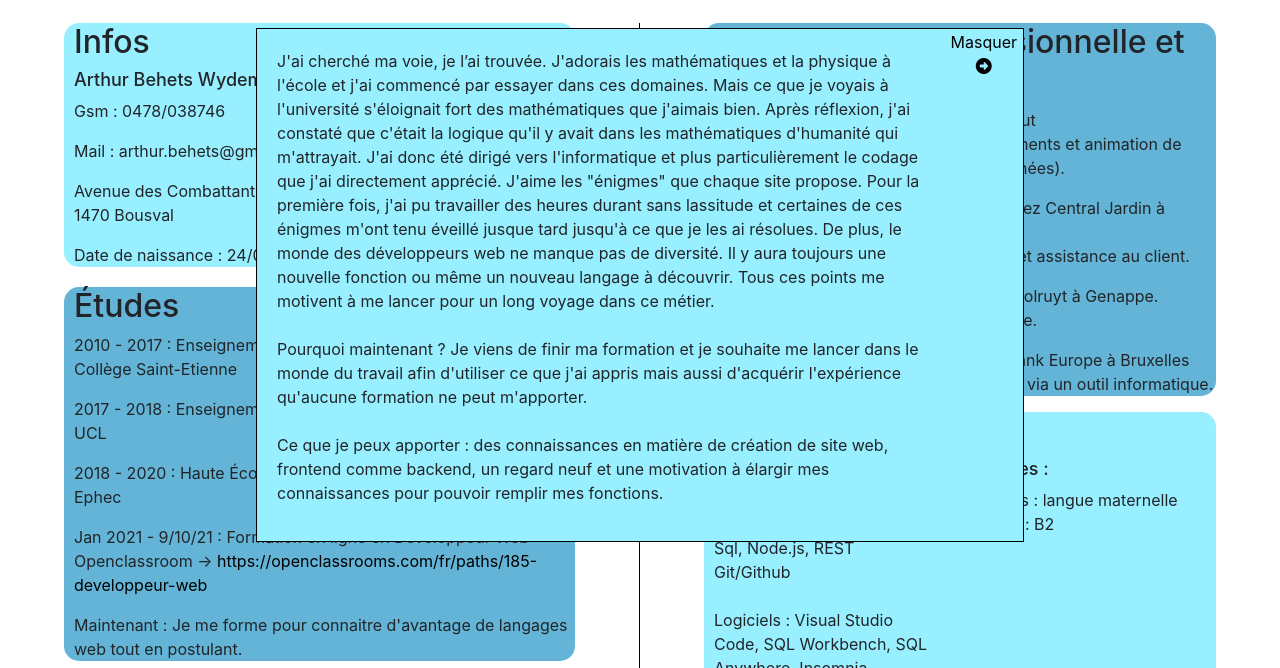
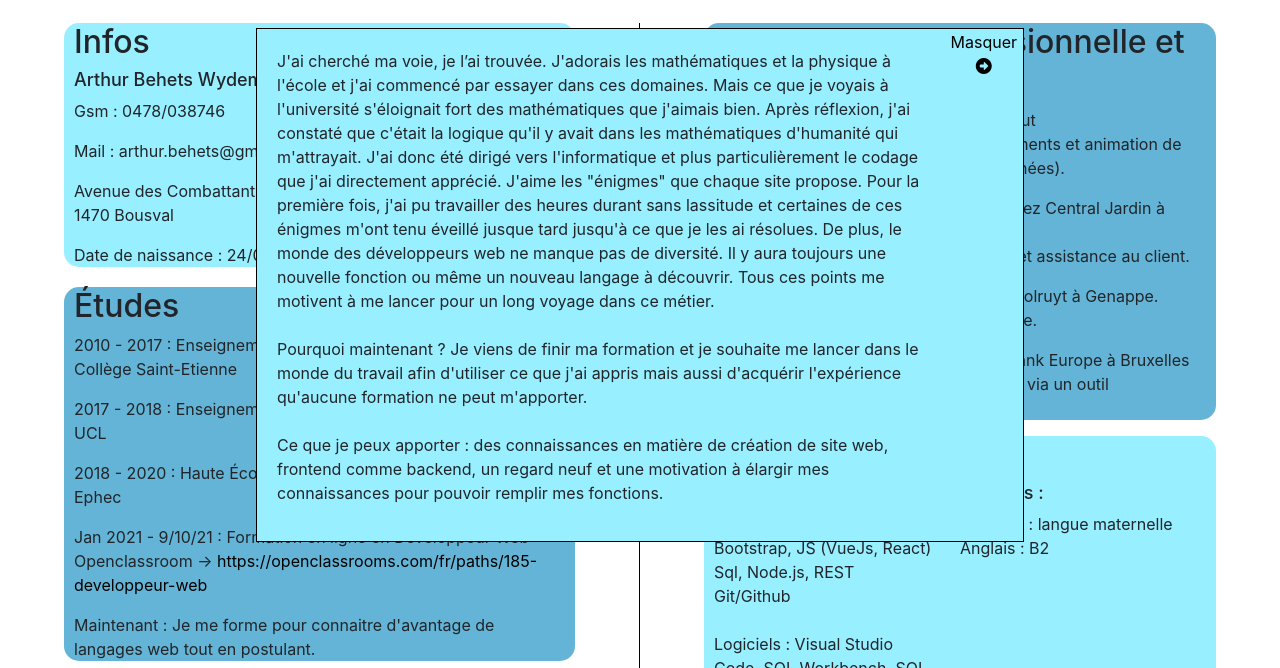
Before and after one commit to ArthurBehets/ABW_CV, a website: page Frontend/Index.html in a window 1280 px wide. Shown: the part 132-800 px from the top of the page. Drawn offline with nearby package versions, Linux system fonts and the light colour scheme.

Commit message:
responsive ajust

```diff
--- a/Frontend/Scss/style.scss
+++ b/Frontend/Scss/style.scss
@@ -63,9 +63,13 @@ $secondary :#63b4d6 ;
         padding-right : 5%;
         flex-direction: row;
         border-right: solid 1px black;
+        & p{
+            word-wrap: break-word ;
+        }
         &-infos{
             background-color: $primary;
             padding-left : 10px;
+            padding-right : 10px;
             border-radius: 15px;
             & h3{
                 font-size: large;
@@ -75,6 +79,7 @@ $secondary :#63b4d6 ;
             border-radius: 15px;
             background-color: $secondary;
             padding-left : 10px;
+            padding-right : 10px;
             margin-top: 20px;
             word-wrap: break-word ;
             &-a{
@@ -107,12 +112,14 @@ $secondary :#63b4d6 ;
             border-radius: 15px;
             background-color: $secondary;
             padding-left : 10px;
+            padding-right : 10px;
             word-wrap: break-word;
         }
         &-ability{
             border-radius: 15px;
             background-color: $primary;
             padding-left : 10px;
+            padding-right : 10px;
             word-wrap: break-word;
             & h3{
                 font-size: large;
```
Also changed, not shown: Frontend/Css/style.css, 1 other file.
